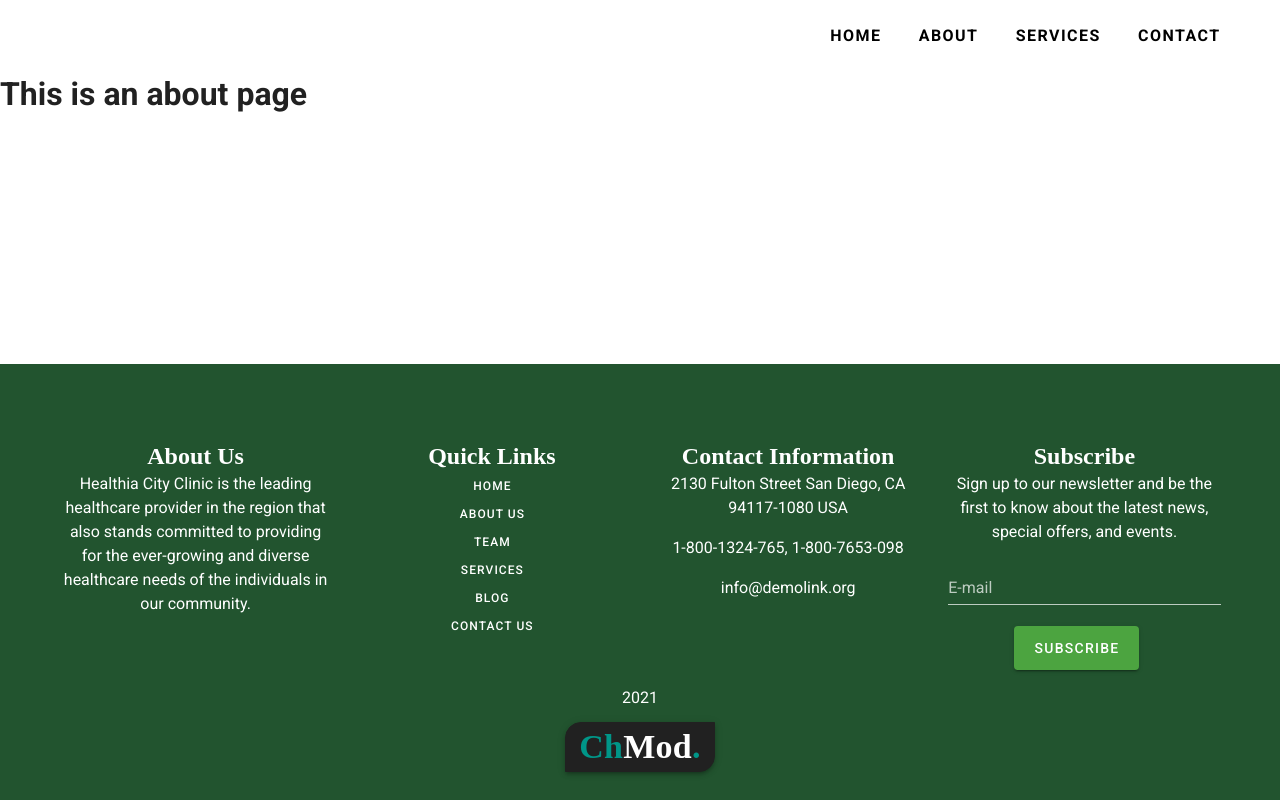
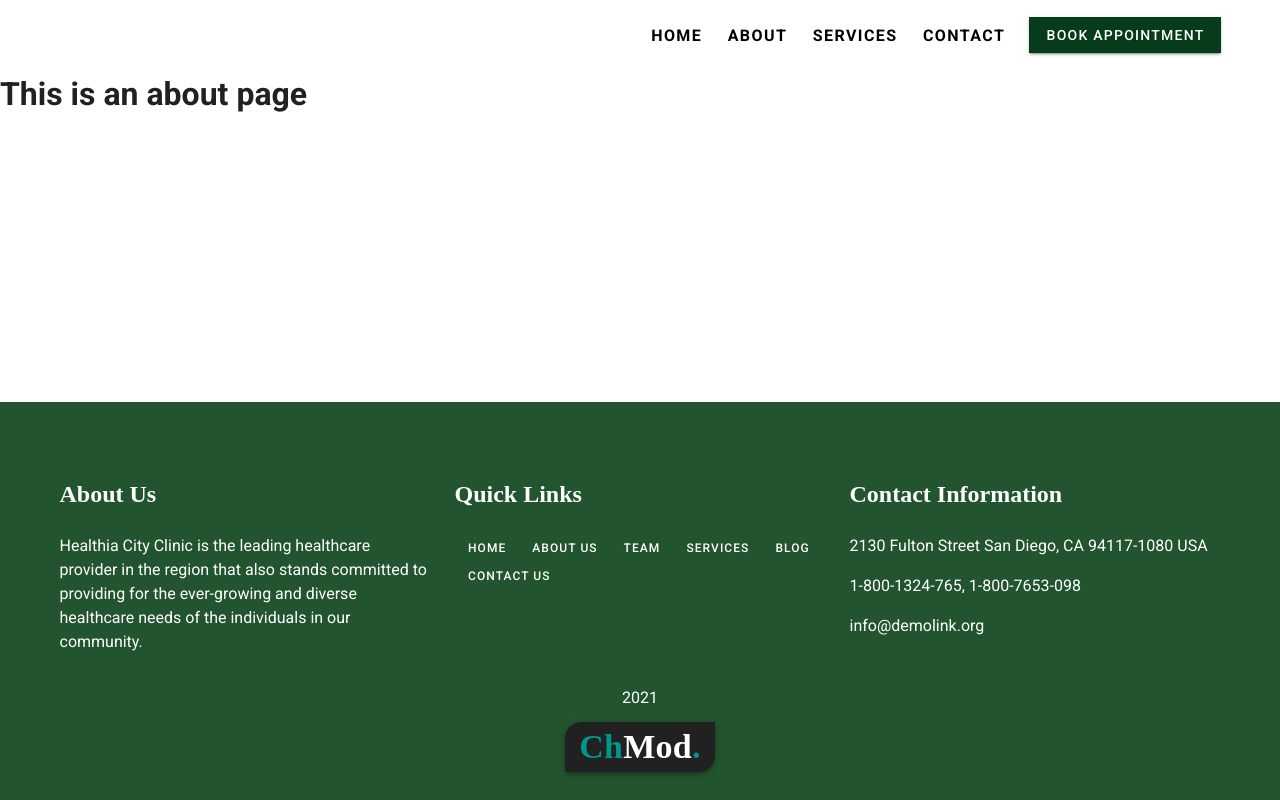
Before and after one commit to chmodx5/matungulu, a Vue app: page /about in a window 1280 px wide. Built offline with nearby package versions, Linux system fonts and the light colour scheme.

Commit message:
final touches to homepage

```diff
--- a/src/components/heroCard.vue
+++ b/src/components/heroCard.vue
@@ -21,7 +21,7 @@
         text
         tile
         class="px-0 font-weight-bold"
-        :class="{ primary: hover, 'px-3': hover }"
+        :class="{ white: hover, 'px-3': hover, 'secondary--text': hover }"
         color="white "
         >learn more <v-icon>mdi-arrow-right</v-icon>
       </v-btn>
--- a/src/components/navigation/modFooter.vue
+++ b/src/components/navigation/modFooter.vue
@@ -1,25 +1,24 @@
 <template>
-    <v-footer
-        color="secondary lighten-1"
-        padless
-        dark
-        class="pt-16"
-    >
+  <v-footer color="secondary lighten-1" padless dark class="pt-16">
     <v-container>
-            <v-row class="text-center">
-                <v-col cols="12" sm="6" md="3">
+      <v-row class="">
+        <v-col cols="12" sm="6" md="4">
           <m-heading medium>
             about us
           </m-heading>
+          <br />
           <p>
-                        Healthia City Clinic is the leading healthcare provider in the region that also stands committed to providing for the ever-growing and diverse healthcare needs of the individuals in our community.
+            Healthia City Clinic is the leading healthcare provider in the
+            region that also stands committed to providing for the ever-growing
+            and diverse healthcare needs of the individuals in our community.
           </p>
         </v-col>
-                <v-col cols="12" sm="6" md="3">
+        <v-col cols="12" sm="6" md="4">
           <m-heading medium>
             quick links
           </m-heading>
-                    <div class="d-flex flex-column flex-wrap">
+          <br />
+          <div class="">
             <v-btn
               v-for="link in links"
               :key="link"
@@ -32,10 +31,11 @@
             </v-btn>
           </div>
         </v-col>
-                <v-col cols="12" sm="6" md="3">
+        <v-col cols="12" sm="6" md="4">
           <m-heading medium>
             contact information
           </m-heading>
+          <br />
           <p>
             2130 Fulton Street San Diego, CA 94117-1080 USA
           </p>
@@ -46,41 +46,9 @@
             info@demolink.org
           </p>
         </v-col>
-                <v-col cols="12" sm="6" md="3">
-                    <m-heading medium>
-                        subscribe
-                    </m-heading>
-                    <p>
-                        Sign up to our newsletter and be the first to know about the latest news, special offers, and events.
-                    </p>
-                    <v-form v-model="valid" >
-                        <v-text-field
-                            v-model="email"
-                            :rules="emailRules"
-                            label="E-mail"
-                            required
-                        ></v-text-field>
-
-                        <v-btn
-                            class="mr-4"
-                            color="primary"
-                            type="submit"
-                            large
-                        >
-                            subscribe
-                        </v-btn>
-                    </v-form>
-                </v-col>
       </v-row>
-            <v-row
-                justify="center"
-                no-gutters
-            >
-
-                <v-col
-                    class=" py-4 text-center white--text"
-                    cols="12"
-                >
+      <v-row justify="center" no-gutters>
+        <v-col class=" py-4 text-center white--text" cols="12">
           {{ new Date().getFullYear() }}
           <div class="d-flex justify-center">
             <router-link to="/" style="text-decoration: none;">
@@ -94,13 +62,13 @@
                 outlined
               >
                 <m-heading large>
-                                    <span class="teal--text">Ch</span><span>Mod</span><span class="teal--text">.</span>
+                  <span class="teal--text">Ch</span><span>Mod</span
+                  ><span class="teal--text">.</span>
                 </m-heading>
               </v-sheet>
             </router-link>
           </div>
-                    <span class="teal lighten-3">
-                    </span>
+          <span class="teal lighten-3"> </span>
         </v-col>
       </v-row>
     </v-container>
@@ -108,22 +76,15 @@
 </template>
 
 <script>
-import mHeading from '@/components/mHeading.vue'
+import mHeading from "@/components/mHeading.vue";
 
 export default {
-    name: 'modFooter',
+  name: "modFooter",
   components: {
-        mHeading
+    mHeading,
   },
   data: () => ({
-      links: [
-        'Home',
-        'About Us',
-        'Team',
-        'Services',
-        'Blog',
-        'Contact Us',
-      ],
+    links: ["Home", "About Us", "Team", "Services", "Blog", "Contact Us"],
   }),
-}
+};
 </script>
--- a/src/components/navigation/navBar.vue
+++ b/src/components/navigation/navBar.vue
@@ -22,9 +22,9 @@
 
         <div class="d-none d-md-block">
           <v-btn
-                        class="nav-btn ml-9"
+            class="nav-btn mx-3"
             text
-                        color="primary"
+            color="secondary"
             x-large
             v-for="link in navLinks"
             :to="link.link"
@@ -34,40 +34,36 @@
           >
             {{ link.name }}
           </v-btn>
+          <v-btn color="secondary" class="ml-3" tile>book appointment</v-btn>
         </div>
 
         <div class="d-md-none">
-                    <v-app-bar-nav-icon
-                        @click="drawer = !drawer"
-                    />
+          <v-app-bar-nav-icon @click="drawer = !drawer" />
         </div>
       </v-container>
     </v-app-bar>
 
-        <v-navigation-drawer
-            v-model="drawer"
-            width="300"
-            app
-            clipped
-            temporary
-        >
-            <p>Lorem ipsum dolor sit amet consectetur adipisicing elit. Iste, nostrum earum. Provident perspiciatis impedit voluptatum doloremque. Temporibus eum cumque perferendis repudiandae, architecto quae assumenda dolores laboriosam, error minima expedita hic.</p>
+    <v-navigation-drawer v-model="drawer" width="300" app clipped temporary>
+      <p>
+        Lorem ipsum dolor sit amet consectetur adipisicing elit. Iste, nostrum
+        earum. Provident perspiciatis impedit voluptatum doloremque. Temporibus
+        eum cumque perferendis repudiandae, architecto quae assumenda dolores
+        laboriosam, error minima expedita hic.
+      </p>
     </v-navigation-drawer>
   </div>
 </template>
 
 <script>
 export default {
-    name : 'navBar',
+  name: "navBar",
   data: () => ({
     drawer: false,
   }),
   props: {
-        navLinks: Array
-    }
-}
+    navLinks: Array,
+  },
+};
 </script>
 
-<style lang="scss">
-
-</style>
+<style lang="scss"></style>
--- a/src/components/sections/about.vue
+++ b/src/components/sections/about.vue
@@ -4,14 +4,14 @@
     subtitle="something that is about us here and slightly waht we do"
   >
     <v-row>
-      <v-col md="6" class="pa-0">
+      <v-col cols="12" sm="6" md="6" class="">
         <v-img
           height="100%"
           :aspect-ratio="16 / 9"
           src="https://source.unsplash.com/SxNgda0cM8E"
         ></v-img>
       </v-col>
-      <v-col md="6" class=" pa-0 px-9">
+      <v-col cols="12" sm="6" md="6" class="">
         <h4 class="text-h5 font-weight-bold text-capitalize ">
           about us
         </h4>
--- a/src/components/sections/testimonials.vue
+++ b/src/components/sections/testimonials.vue
@@ -1,41 +1,28 @@
 <template>
-    <div class="py-16">
-        <v-container>
-            <m-heading large class="text-center mb-6">
-                testimonials
-            </m-heading>
-            <v-row
-                justify="center"
+  <default-section
+    title="testimonials"
+    subtitle="Here is what some of our previous clients have to say about our services"
   >
-                <v-col
-                    cols="12"
-                    sm="8"
-                    md="4"
-                    v-for="k in 3"
-                    :key="k"
-                    class="px-9"
-                >
-                    <v-icon
-                        color="primary"
-                        x-large
-                    >
-                        mdi-home
-                    </v-icon>
+    <v-row justify="center">
+      <v-col cols="12" sm="8" md="4" v-for="k in 3" :key="k" class="">
+        <v-card outlined class="pa-6 py-9">
           <p style="font-style:italic !important">
-                        Dr. Douglas was very helpful and willing to answer all the questions and take the time to make suggestions. Thank you for your kindness and help.
+            Dr. Douglas was very helpful and willing to answer all the questions
+            and take the time to make suggestions. Thank you for your kindness
+            and help.
           </p>
           <div class="d-flex ">
             <div>
               <v-img
                 height="50"
                 width="50"
-                                :aspect-ratio="1/1"
+                :aspect-ratio="1 / 1"
                 src="@/assets/mask.jpg"
                 style="border-radius: 50%;"
               ></v-img>
             </div>
             <div class="text-capitalize px-6">
-                            <p class="ma-0 secondary--text">
+              <p class=" font-weight-bold ma-0 secondary--text">
                 else someone
               </p>
               <small>
@@ -43,19 +30,21 @@
               </small>
             </div>
           </div>
+        </v-card>
       </v-col>
     </v-row>
-        </v-container>
-    </div>
+  </default-section>
 </template>
 
 <script>
-import mHeading from '@/components/mHeading.vue'
+import mHeading from "@/components/mHeading.vue";
+import defaultSection from "@/components/layouts/defaultSection.vue";
 
 export default {
-    name: 'testimonials',
+  name: "testimonials",
   components: {
-        mHeading
-    }
-}
+    mHeading,
+    defaultSection,
+  },
+};
 </script>
--- a/src/components/servicesCard.vue
+++ b/src/components/servicesCard.vue
@@ -23,7 +23,7 @@
         <v-btn
           :to="btnlink"
           tile
-          :class="{ primary: hover, secondary: !hover }"
+          :class="{ 'secondary--text': hover, white: hover, secondary: !hover }"
           >{{ btntext }}</v-btn
         >
       </p>
```
Lines whose indentation alone changed are shown as unchanged.
